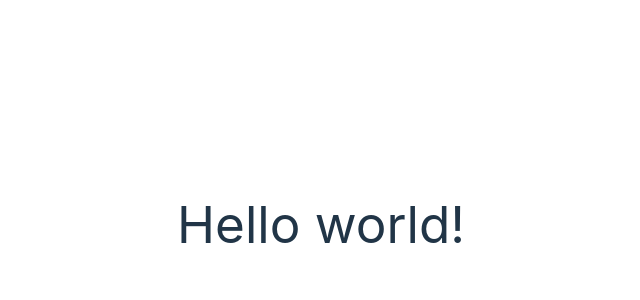
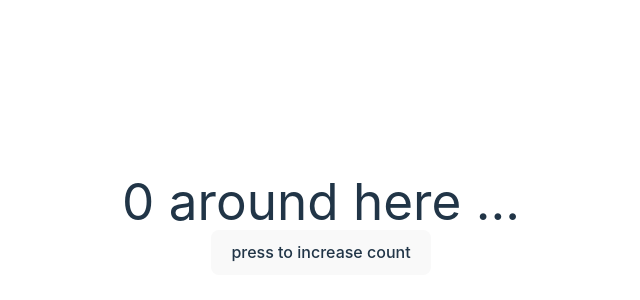
Before and after one commit to Lucienzera/lucien, a React (Vite) app: page / in a window 1280 px wide. Shown: the part 176-476 px from the top of the page, without its empty margins (319-959 px from the left). Built offline with nearby package versions, Linux system fonts and the light colour scheme.

Commit message:
add zustand

```diff
--- a/package.json
+++ b/package.json
@@ -15,7 +15,8 @@
   "dependencies": {
     "prettier": "^3.2.4",
     "react": "^18.2.0",
-    "react-dom": "^18.2.0"
+    "react-dom": "^18.2.0",
+    "zustand": "^4.5.0"
   },
   "devDependencies": {
     "@types/react": "^18.2.43",
--- a/src/App.tsx
+++ b/src/App.tsx
@@ -1,7 +1,26 @@
+import { create } from 'zustand';
 import './App.css';
 
+interface BearState {
+  bears: number;
+  increase: (by: number) => void;
+}
+
+const useBearStore = create<BearState>()((set) => ({
+  bears: 0,
+  increase: (by) => set((state) => ({ bears: state.bears + by })),
+}));
+
 function App() {
-  return <h1 className="text-3xl font-bold underline">Hello world!</h1>;
+  const bears = useBearStore((state) => state.bears);
+  const increase = useBearStore((state) => state.increase);
+
+  return (
+    <div>
+      <h1 className="text-3xl font-bold underline">{bears} around here ...</h1>
+      <button onClick={() => increase(2)}>press to increase count</button>
+    </div>
+  );
 }
 
 export default App;
```
Also changed, not shown: 1 other file (tests, documents, lock files or other folders).
